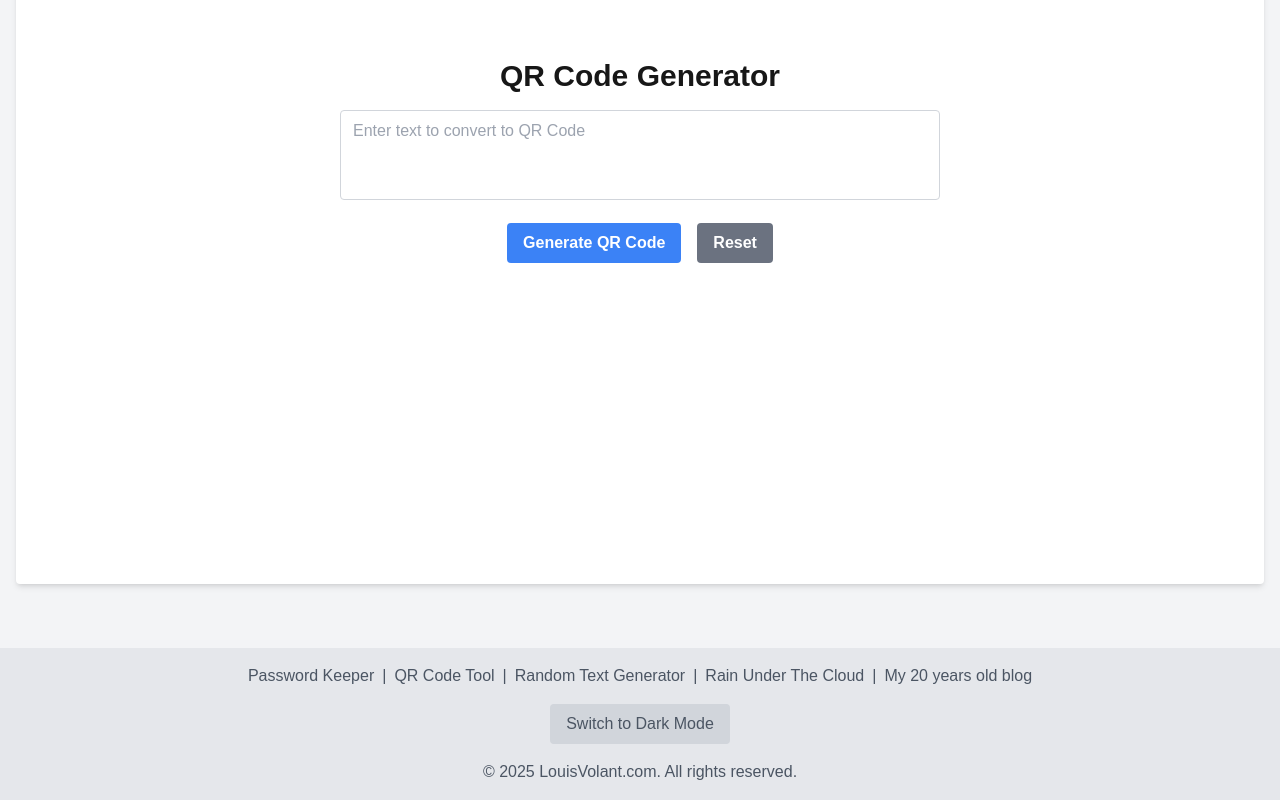
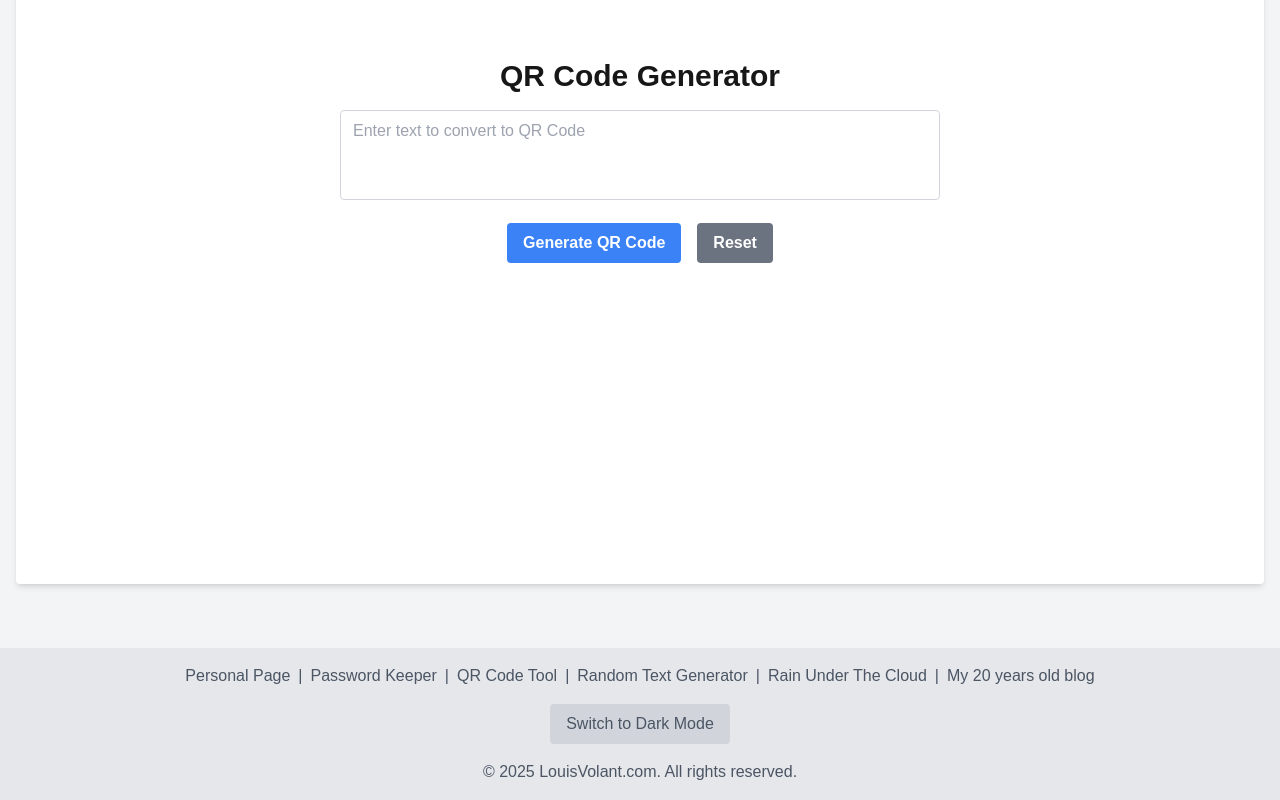
Before and after one commit to louisvolant/qr-code, a Next.js app: page / in a window 1280 px wide. Shown: the part 432-1232 px from the top of the page. Built offline with nearby package versions, Linux system fonts and the light colour scheme.

Commit message:
Fixed links

```diff
--- a/src/app/layout.tsx
+++ b/src/app/layout.tsx
@@ -23,7 +23,7 @@ export const metadata: Metadata = {
     title: "QR Code Tool - Generate and Scan QR Codes",
     description: "Create and scan QR codes with ease using our all-in-one tool.",
     type: "website",
-    url: "https://qr-code.louisvolant.com",
+    url: "https://qr-code-tool.louisvolant.com",
     images: ['/icon_qrcode.png'],
   },
   icons: [
--- a/src/app/links.ts
+++ b/src/app/links.ts
@@ -16,6 +16,7 @@ export const internalLinks: LinkItem[] = [
 ];
 
 export const externalLinks: LinkItem[] = [
+  { label: 'Personal Page', href: 'https://www.louisvolant.com' },
   { label: 'Password Keeper', href: 'https://www.securaised.net' },
   { label: 'QR Code Tool', href: 'https://qr-code-tool.louisvolant.com' },
   { label: 'Random Text Generator', href: 'https://random-text-generator.louisvolant.com' },
```
